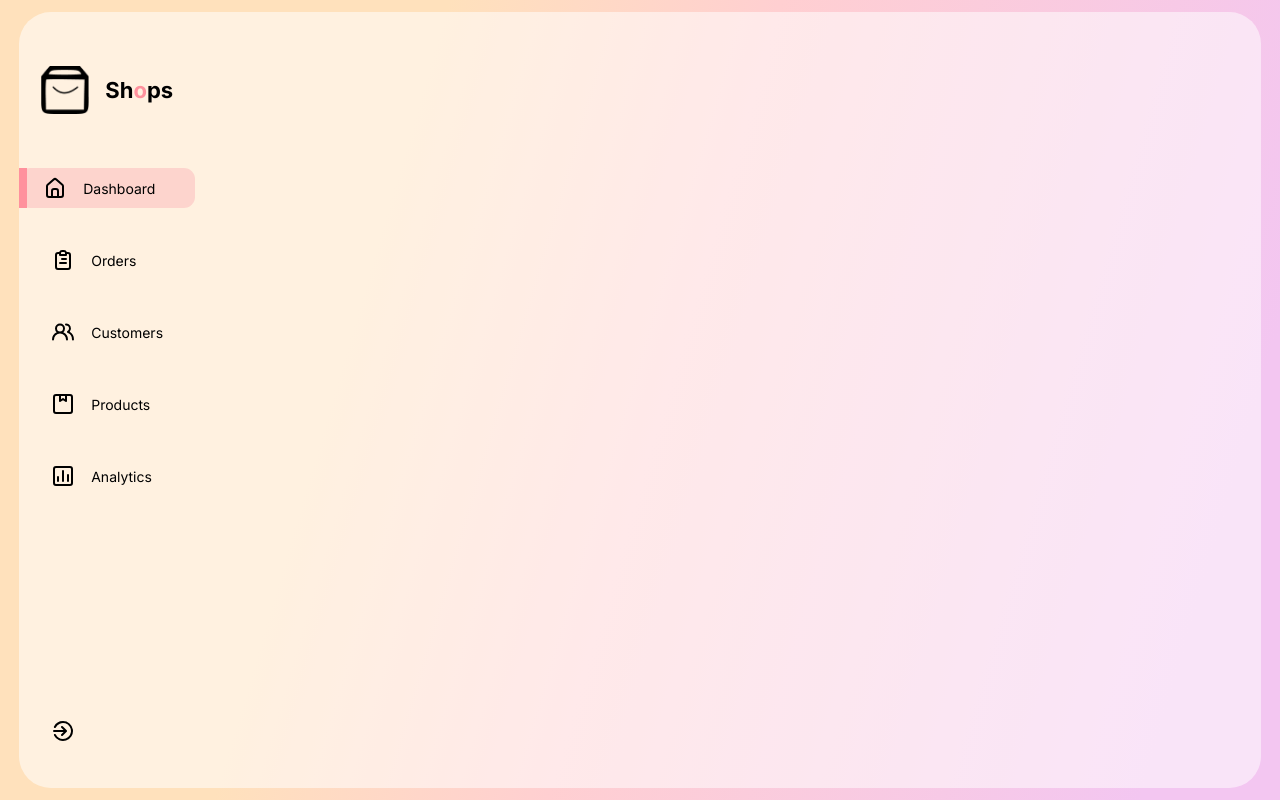
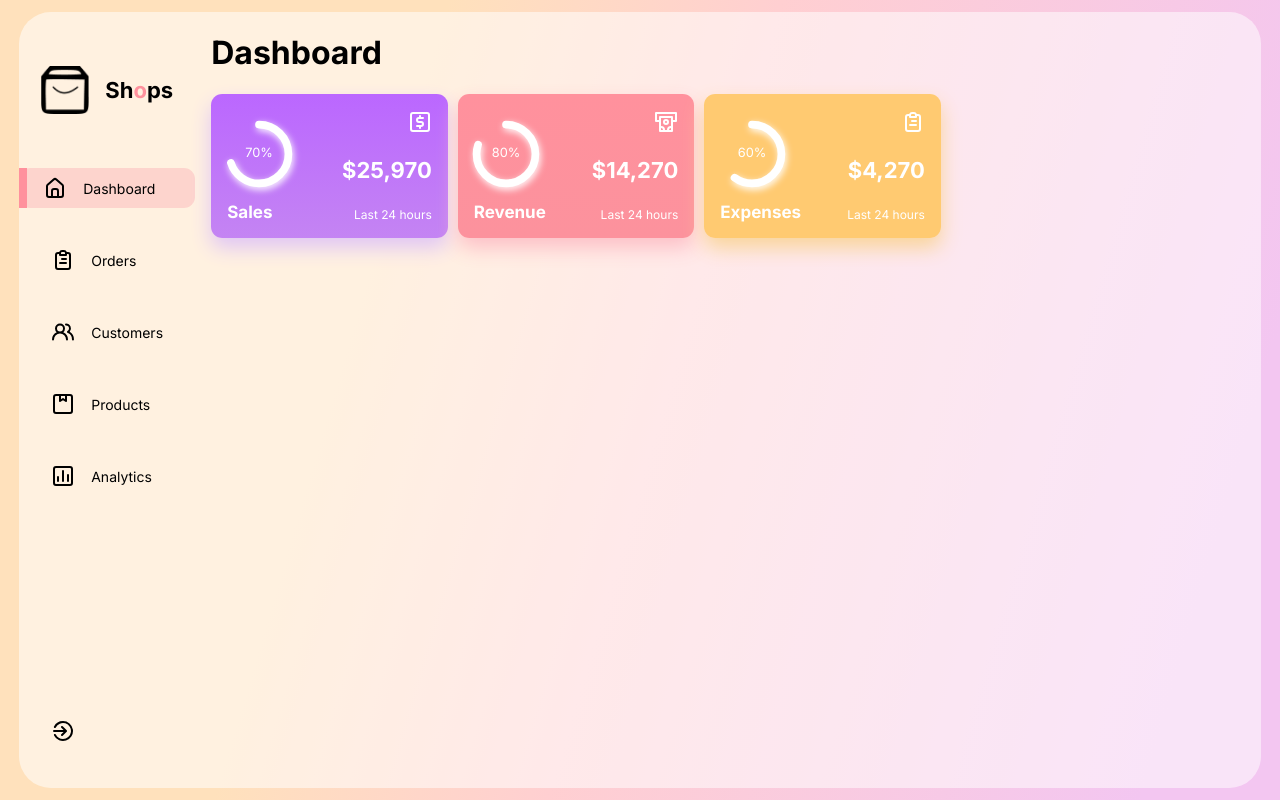
Before and after one commit to mrjiahoe/react-dashboard-tutorial, a React (Create React App) app: page / in a window 1280 px wide. Built offline with nearby package versions, Linux system fonts and the light colour scheme.

Commit message:
added dashboard card

```diff
--- a/src/App.js
+++ b/src/App.js
@@ -1,4 +1,5 @@
 import "./App.css";
+import MainDash from "./components/MainDash/MainDash";
 import Sidebar from "./components/Sidebar/Sidebar";
 
 function App() {
@@ -6,7 +7,7 @@ function App() {
 		<div className="App">
 			<div className="AppGlass">
 				<Sidebar />
-				<div></div>
+				<MainDash />
 				<div></div>
 			</div>
 		</div>
--- a/src/Data/Data.js
+++ b/src/Data/Data.js
@@ -6,6 +6,8 @@ import {
 	UilPackage,
 	UilChart,
 	UilSignOutAlt,
+	UilUsdSquare,
+	UilMoneyWithdrawal,
 } from "@iconscout/react-unicons";
 
 // Sidebar Data
@@ -35,3 +37,56 @@ export const SidebarData = [
 	// 	heading: "Sign Out",
 	// },
 ];
+
+// Dashboard Card Data
+export const CardsData = [
+	{
+		title: "Sales",
+		color: {
+			backGround: "linear-gradient(180deg, #bb67ff 0%, #c484f3 100%)",
+			boxShadow: "0px 10px  20px 0px #e0c6f5",
+		},
+		barValue: 70,
+		value: "25,970",
+		png: UilUsdSquare,
+		series: [
+			{
+				name: "sales",
+				data: [31, 40, 28, 51, 42, 109, 100],
+			},
+		],
+	},
+	{
+		title: "Revenue",
+		color: {
+			backGround: "linear-gradient(180deg, #FF919D 0%, #FC929D 100%)",
+			boxShadow: "0px 10px 20px 0px #FDC0C7",
+		},
+		barValue: 80,
+		value: "14,270",
+		png: UilMoneyWithdrawal,
+		series: [
+			{
+				name: "Revenue",
+				data: [10, 100, 50, 70, 80, 30, 40],
+			},
+		],
+	},
+	{
+		title: "Expenses",
+		color: {
+			backGround:
+				"linear-gradient(rgb(248,212,154) -146.42%, rgb(255, 202,113) -46.42%)",
+			boxShadow: "0px 10px 20px 0px #F9D59B",
+		},
+		barValue: 60,
+		value: "4,270",
+		png: UilClipboardAlt,
+		series: [
+			{
+				name: "Expenses",
+				data: [10, 25, 15, 30, 12, 15, 20],
+			},
+		],
+	},
+];
--- /dev/null
+++ b/src/components/Card/Card.css
@@ -0,0 +1,96 @@
+.CompactCard {
+	display: flex;
+	flex: 1;
+	height: 7rem !important;
+	border-radius: 0.7rem;
+	color: white;
+	position: relative;
+	cursor: pointer;
+	padding: 1rem;
+}
+
+.CompactCard:hover {
+	box-shadow: none !important;
+}
+
+/* radialbar */
+.radialBar {
+	display: flex;
+	flex: 1;
+	flex-direction: column;
+	justify-content: flex-end;
+	gap: 1rem;
+}
+
+.CircularProgressbar {
+	width: 4rem !important;
+	overflow: visible;
+}
+
+.CircularProgressbar-path {
+	stroke: white !important;
+	stroke-width: 12px !important;
+	filter: drop-shadow(2px 4px 6px white);
+}
+
+.CircularProgressbar-trail {
+	display: None;
+}
+
+.CircularProgressbar-text {
+	fill: white !important;
+}
+
+.radialBar > span {
+	font-size: 17px;
+	font-weight: bold;
+}
+
+/* detail */
+.detail {
+	display: flex;
+	flex: 1;
+	flex-direction: column;
+	justify-content: space-between;
+	align-items: flex-end;
+}
+
+.detail > span:nth-child(2) {
+	font-size: 22px;
+	font-weight: bold;
+}
+
+.detail > span:nth-child(3) {
+	font-size: 12px;
+}
+
+/* Expandable Card */
+.ExpandedCard {
+	position: absolute;
+	width: 60%;
+	height: 70vh;
+	z-index: 9;
+	left: 13rem;
+	border-radius: 1rem;
+	display: flex;
+	flex-direction: column;
+	align-items: center;
+	justify-content: space-between;
+	padding: 1rem;
+}
+
+.ExpandedCard > span:nth-of-type(1) {
+	color: white;
+	font-size: 26px;
+	font-weight: bold;
+	text-shadow: 0px 0px 15px white;
+}
+
+.ExpandedCard > span:nth-of-type(2) {
+	color: rgb(222, 222, 222);
+	font-size: 16px;
+}
+
+.chartContainer {
+	width: 80%;
+}
--- /dev/null
+++ b/src/components/Card/Card.jsx
@@ -0,0 +1,124 @@
+import React, { useState } from "react";
+import { motion, AnimateSharedLayout } from "framer-motion";
+import { CircularProgressbar } from "react-circular-progressbar";
+import "react-circular-progressbar/dist/styles.css";
+import Chart from "react-apexcharts";
+import "./Card.css";
+import { UilTimes } from "@iconscout/react-unicons";
+
+const Card = (props) => {
+	const [expanded, setExpanded] = useState(false);
+
+	return (
+		<AnimateSharedLayout>
+			{expanded ? (
+				<ExpandedCard param={props} setExpanded={() => setExpanded(false)} />
+			) : (
+				<CompactCard param={props} setExpanded={() => setExpanded(true)} />
+			)}
+		</AnimateSharedLayout>
+	);
+};
+
+// CompactCard
+function CompactCard({ param, setExpanded }) {
+	const Png = param.png;
+	return (
+		<motion.div
+			className="CompactCard"
+			style={{
+				background: param.color.backGround,
+				boxShadow: param.color.boxShadow,
+			}}
+			onClick={setExpanded}
+			layoutId="expandableCard"
+		>
+			<div className="radialBar">
+				<CircularProgressbar
+					value={param.barValue}
+					text={`${param.barValue}%`}
+				/>
+				<span>{param.title}</span>
+			</div>
+			<div className="detail">
+				<Png />
+				<span>${param.value}</span>
+				<span>Last 24 hours</span>
+			</div>
+		</motion.div>
+	);
+}
+
+// ExpandedCard
+function ExpandedCard({ param, setExpanded }) {
+	const data = {
+		options: {
+			chart: {
+				type: "area",
+				height: "auto",
+			},
+			dropShadow: {
+				enabled: false,
+				enabledOnSeries: undefined,
+				top: 0,
+				left: 0,
+				blur: 3,
+				color: "#000",
+				opacity: 0.35,
+			},
+			fill: {
+				colors: ["#fff"],
+				type: "gradient",
+			},
+			dataLabels: {
+				enabled: false,
+			},
+			stroke: {
+				curve: "smooth",
+				colors: ["white"],
+			},
+			tooltip: {
+				x: {
+					format: "dd/MM/yy HH:mm",
+				},
+			},
+			grid: {
+				show: true,
+			},
+			xaxis: {
+				type: "datetime",
+				categories: [
+					"2018-09-19T00:00:00.000Z",
+					"2018-09-19T01:30:00.000Z",
+					"2018-09-19T02:30:00.000Z",
+					"2018-09-19T03:30:00.000Z",
+					"2018-09-19T04:30:00.000Z",
+					"2018-09-19T05:30:00.000Z",
+					"2018-09-19T06:30:00.000Z",
+				],
+			},
+		},
+	};
+
+	return (
+		<motion.div
+			className="ExpandedCard"
+			style={{
+				background: param.color.backGround,
+				boxShadow: param.color.boxShadow,
+			}}
+			layoutId="expandableCard"
+		>
+			<div style={{ alignSelf: "flex-end", cursor: "pointer", color: "white" }}>
+				<UilTimes onClick={setExpanded} />
+			</div>
+			<span>{param.title}</span>
+			<div className="chartContainer">
+				<Chart series={param.series} type="area" options={data.options} />
+			</div>
+			<span>Last 24 hours</span>
+		</motion.div>
+	);
+}
+
+export default Card;
--- /dev/null
+++ b/src/components/Cards/Cards.css
@@ -0,0 +1,8 @@
+.Cards {
+	display: flex;
+	gap: 10px;
+}
+
+.parentContainer {
+	width: 100%;
+}
--- /dev/null
+++ b/src/components/Cards/Cards.jsx
@@ -0,0 +1,27 @@
+import React from "react";
+import { CardsData } from "../../Data/Data";
+import Card from "../Card/Card";
+import "./Cards.css";
+
+const Cards = () => {
+	return (
+		<div className="Cards">
+			{CardsData.map((card, id) => {
+				return (
+					<div className="parentContainer">
+						<Card
+							title={card.title}
+							color={card.color}
+							barValue={card.barValue}
+							value={card.value}
+							png={card.png}
+							series={card.series}
+						/>
+					</div>
+				);
+			})}
+		</div>
+	);
+};
+
+export default Cards;
--- /dev/null
+++ b/src/components/MainDash/MainDash.css
@@ -0,0 +1,6 @@
+.MainDash {
+	padding-left: 1rem;
+	display: flex;
+	flex-direction: column;
+	/* justify-content: space-evenly; */
+}
--- /dev/null
+++ b/src/components/MainDash/MainDash.jsx
@@ -0,0 +1,14 @@
+import React from "react";
+import Cards from "../Cards/Cards";
+import "./MainDash.css";
+
+const MainDash = () => {
+	return (
+		<div className="MainDash">
+			<h1>Dashboard</h1>
+			<Cards />
+		</div>
+	);
+};
+
+export default MainDash;
```
